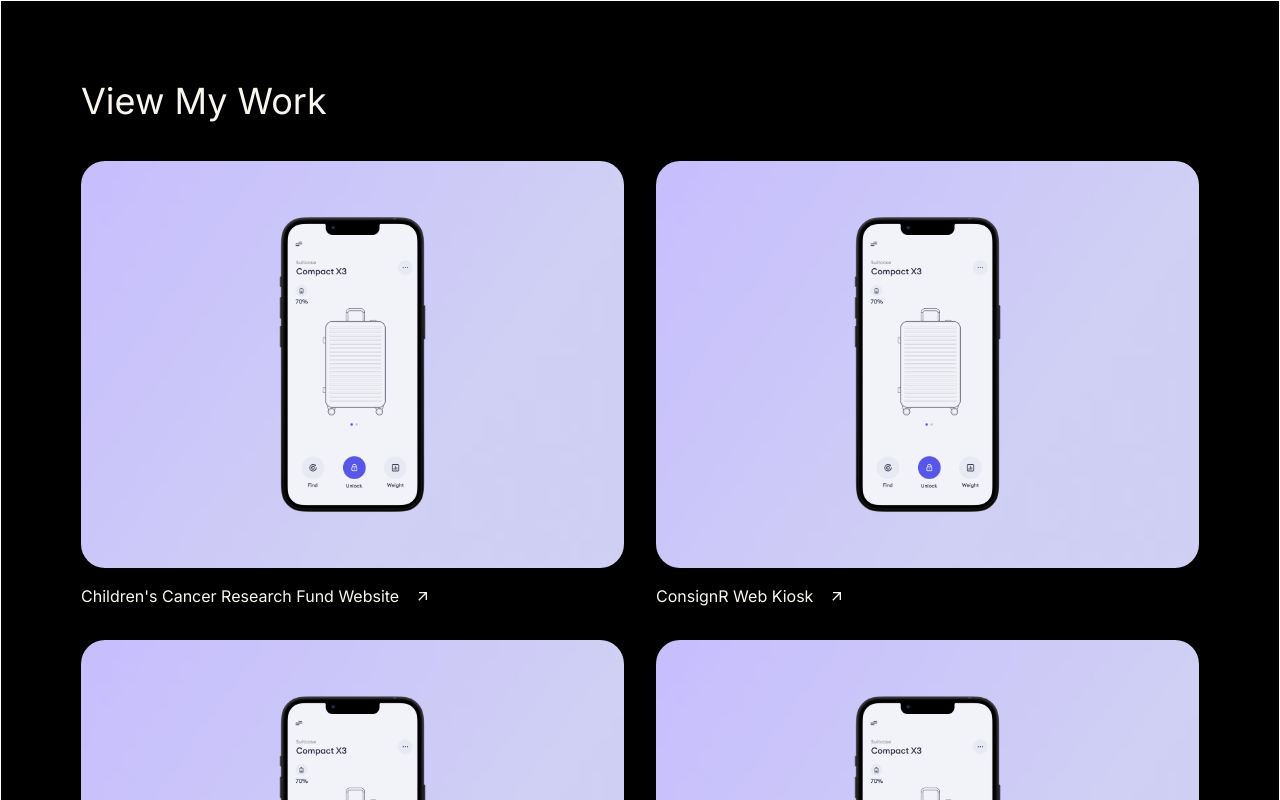
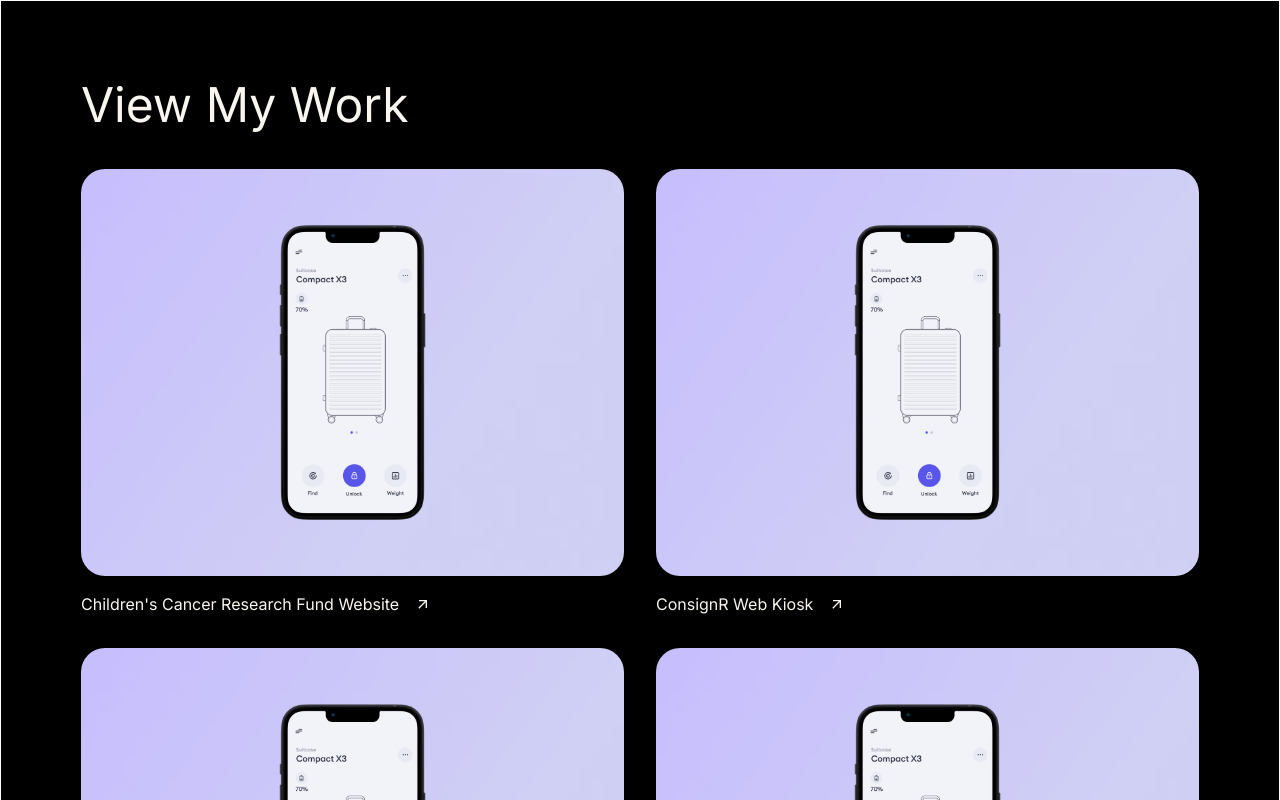
Before and after one commit to jennaly/portfolio-v2, a Next.js app: page / in a window 1280 px wide. Shown: the top 800 px of the page. Built offline with nearby package versions, Linux system fonts and the light colour scheme.

Commit message:
refactor(ui): increase heading font size

```diff
--- a/app/components/shared/H2.tsx
+++ b/app/components/shared/H2.tsx
@@ -4,7 +4,7 @@ type H2Props = {
 };
 
 const H2 = ({ children }: H2Props) => {
-  return <h2 className="text-4xl">{children}</h2>;
+  return <h2 className="text-5xl">{children}</h2>;
 };
 
 export default H2;
```
